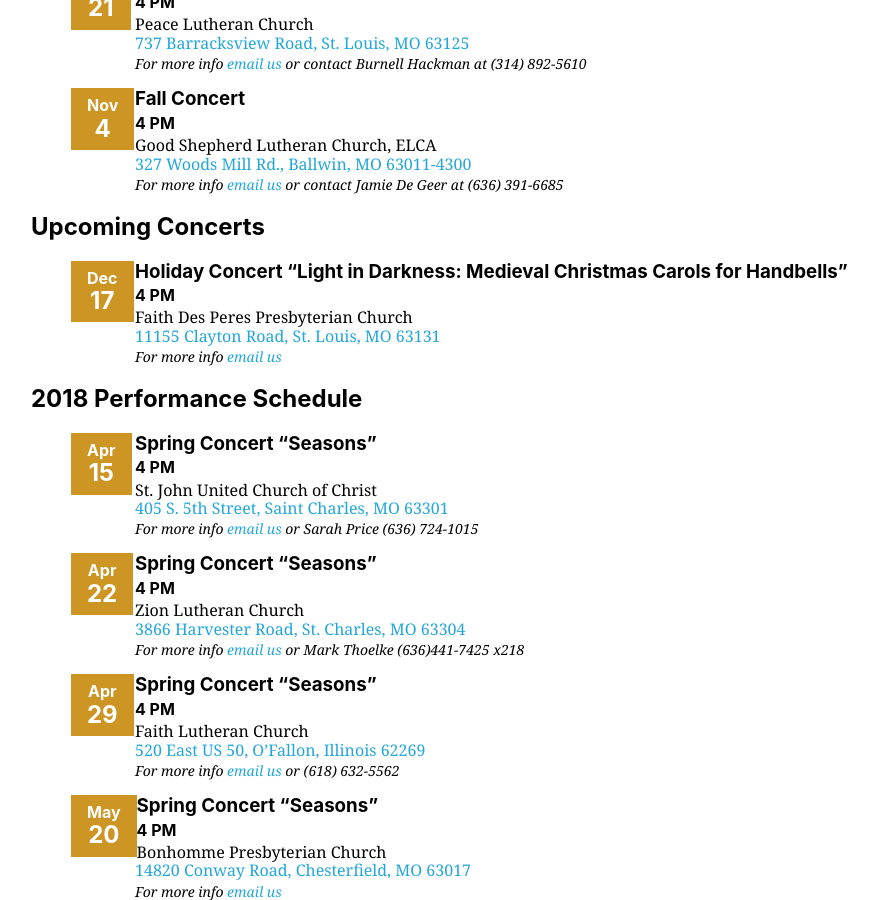
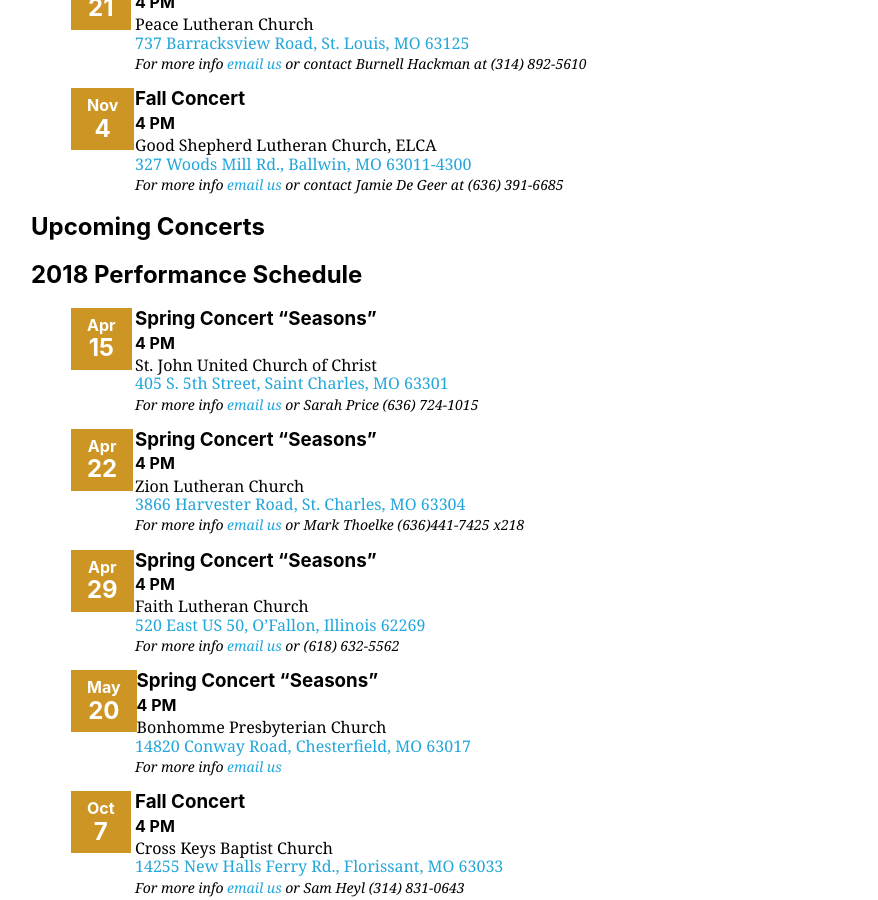
Before and after one commit to GatewayRingers/GatewayRingers.github.io, a Jekyll site: the page built from events.html, in a window 1280 px wide and 900 px high, scrolled down 564 px. Shown: the whole window, without its empty margins (105-983 px from the left). Built offline with Jekyll 4.4.1, drawn with Linux system fonts in a browser that asks for light colours; nearby versions of some CDN libraries; some of the changed lines change nothing that is shown.

Commit message:
Update events.html

```diff
--- a/events.html
+++ b/events.html
@@ -36,7 +36,7 @@
 {% for year_event in site.data.events reversed limit:2 %}
   {% for concert in year_event.concerts reversed %}
   <li hidden class="mv3 upcoming"><div class="white bg-gold fl tc f0 ph3 pv2"><span class="f5 pb0 b">{{ concert.date | date: "%b" }}</span><br><span class="f3 b">{{ concert.date | date: "%-d" }}</span></div>
-    <div hidden>{{ concert.date }}</div>
+    <div class="upcoming_date" hidden>{{ concert.date }}</div>
     <h3 class="pl5 mv1">{{ concert.name }}</h3>
     <p class="pl5 mv1 b">{{ concert.time }}</p>
     <p class="pl5 mv1 athelas">{{ concert.location }}<br>
@@ -65,7 +65,9 @@
 <script>
 var upcoming = document.querySelectorAll("li.upcoming");
 for (var event in upcoming) {
-
+  var upcoming_date = new Date(upcoming[event].querySelector(".upcoming_date").value);
+  if (upcoming_date >= new Date()) {
+    upcoming[event].style.display = "block";
+  }
 }
-upcoming[0].style.display = "block";
 </script>
```
